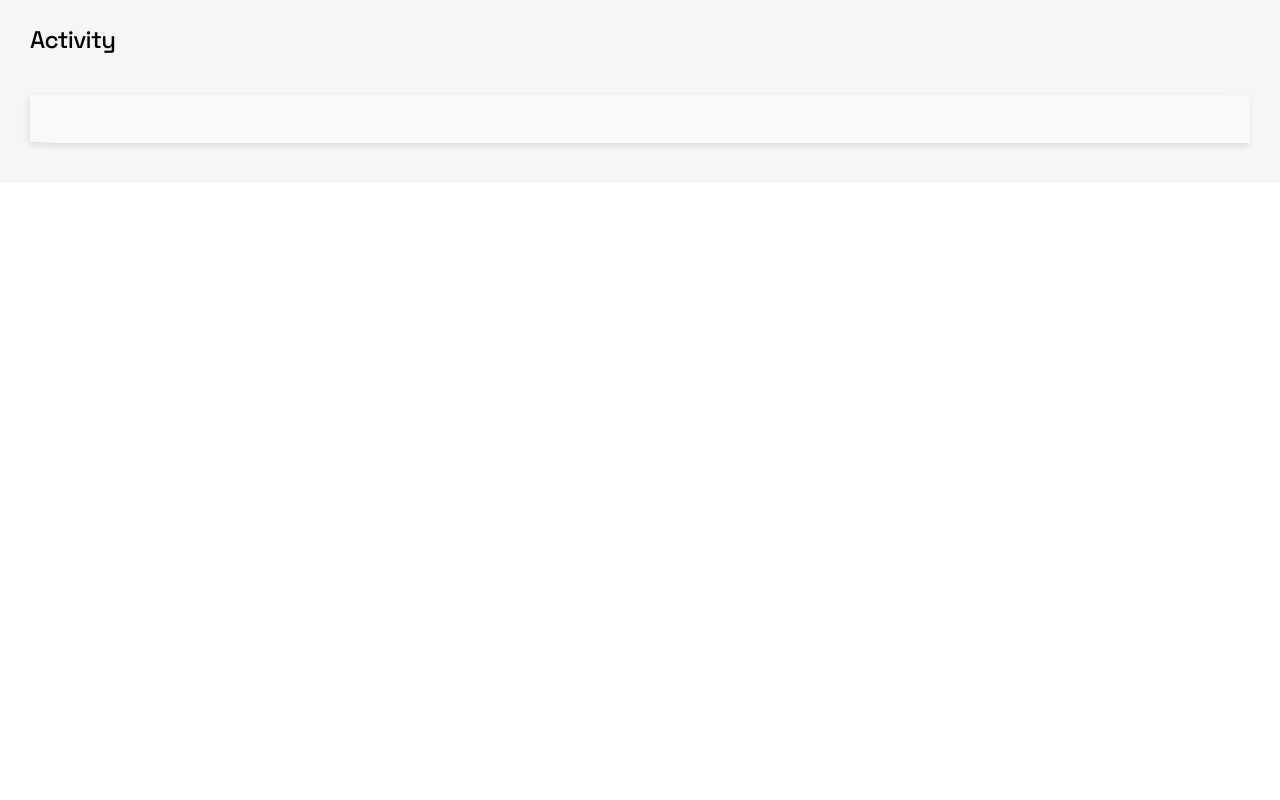
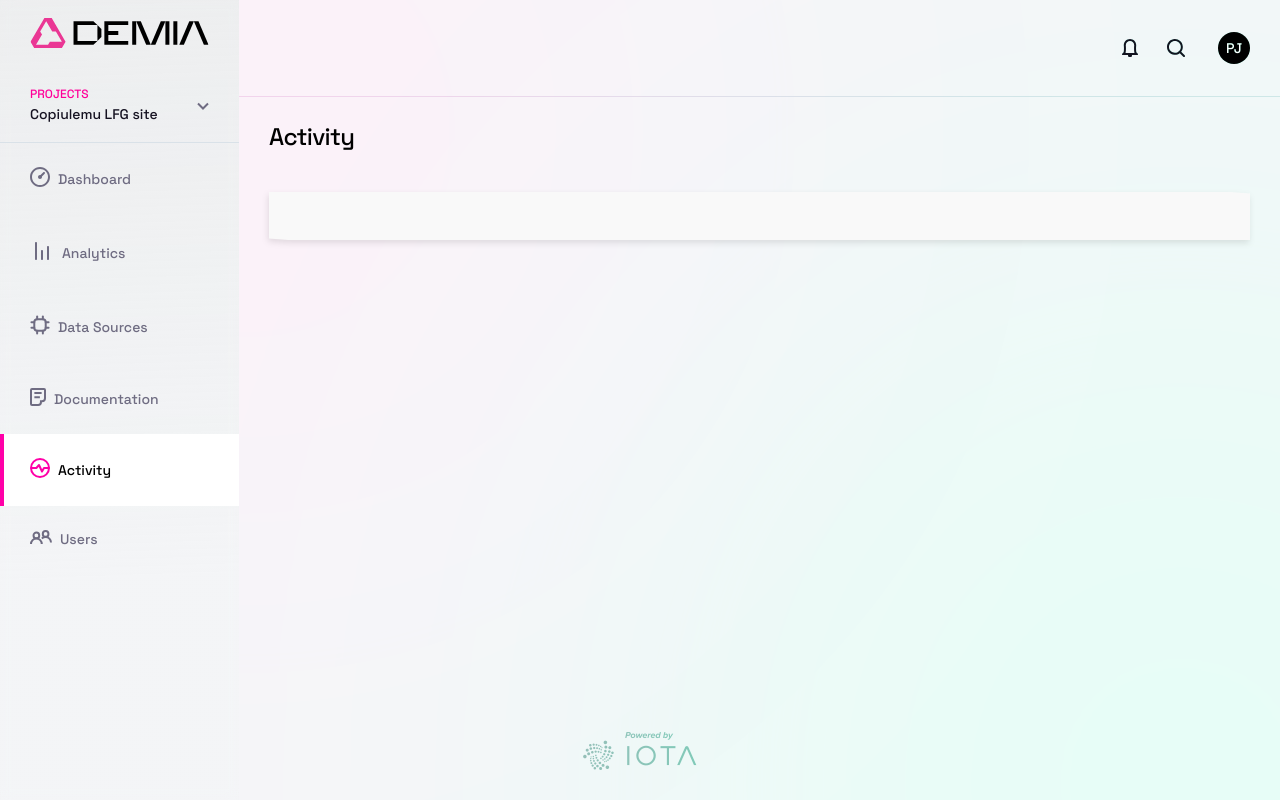
Before and after one commit to AkeoDev/demia-dashboard, a React (Vite) app: page /activity in a window 1280 px wide. Built offline with nearby package versions, Linux system fonts and the light colour scheme.

Commit message:
react table library

```diff
--- a/package.json
+++ b/package.json
@@ -10,7 +10,9 @@
     "preview": "vite preview"
   },
   "dependencies": {
+    "@emotion/react": "^11.11.3",
     "@gsap/react": "^2.0.2",
+    "@table-library/react-table-library": "^4.1.7",
     "gsap": "^3.12.4",
     "lodash": "^4.17.21",
     "react": "^18.2.0",
--- a/src/pages/Activity/Activity.module.scss
+++ b/src/pages/Activity/Activity.module.scss
@@ -1,8 +1,4 @@
 @import "../../index.scss";
-
-.activity {
-  padding: 24px 30px 40px;
-  background-color: $background-white;
 
 .title {
   @extend .font-24-31-500;
@@ -24,4 +20,3 @@
   flex-direction: column;
   gap: 24px;
 }
-}
--- a/src/pages/Activity/Activity.tsx
+++ b/src/pages/Activity/Activity.tsx
@@ -1,14 +1,15 @@
+import { Layout } from "../../components/Layout/Layout";
 import classes from "./Activity.module.scss";
 
 export const Activity = () => {
   return (
-    <main className={classes.activity}>
+    <Layout>
       <h1 className={classes.title}>Activity</h1>
       <div className={classes.content}>
         <div className={classes.innerContent}>
 
         </div>
       </div>
-    </main>
+    </Layout>
   );
 };
--- a/src/pages/AllProjects/AllProjects.module.scss
+++ b/src/pages/AllProjects/AllProjects.module.scss
@@ -1,5 +1,4 @@
 @import "../../index.scss";
-
 
 .title {
   @extend .font-24-31-500;
```
Also changed, not shown: 1 other file (tests, documents, lock files or other folders). Lines whose indentation alone changed are shown as unchanged.
